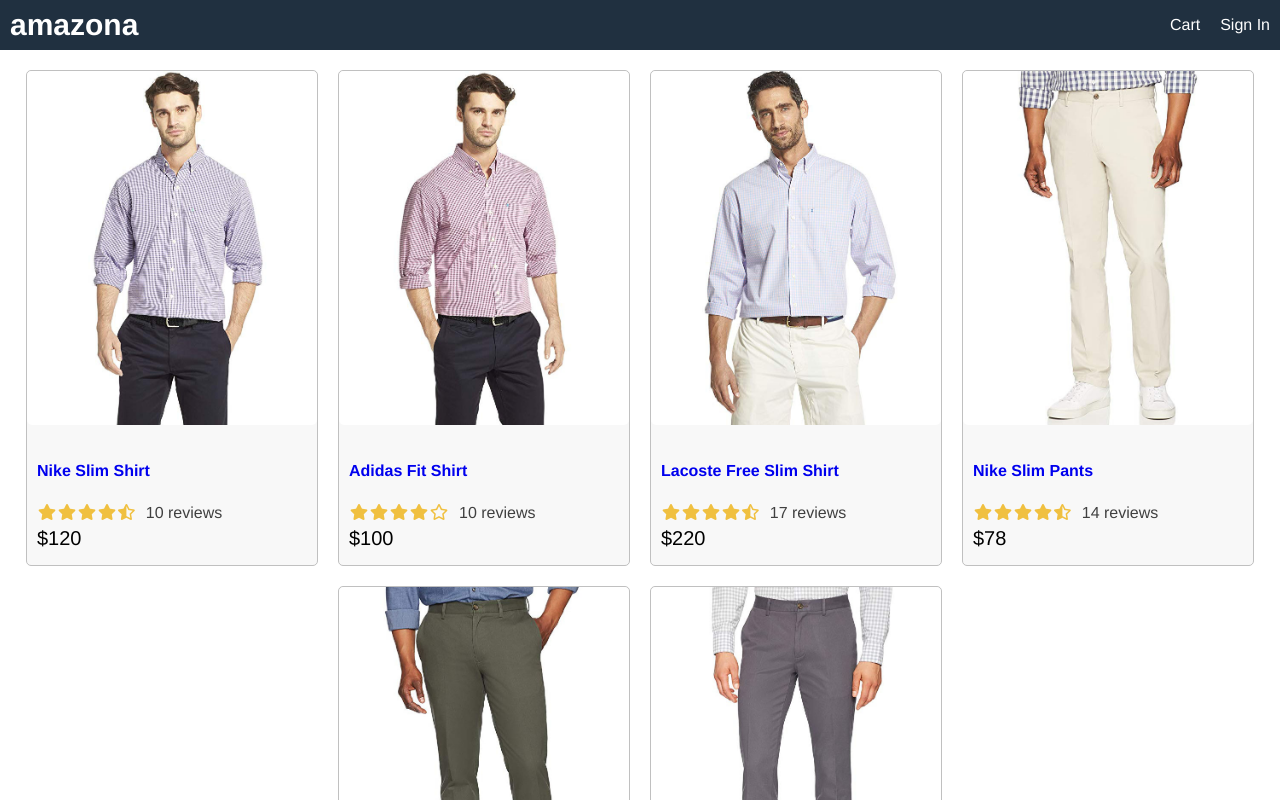
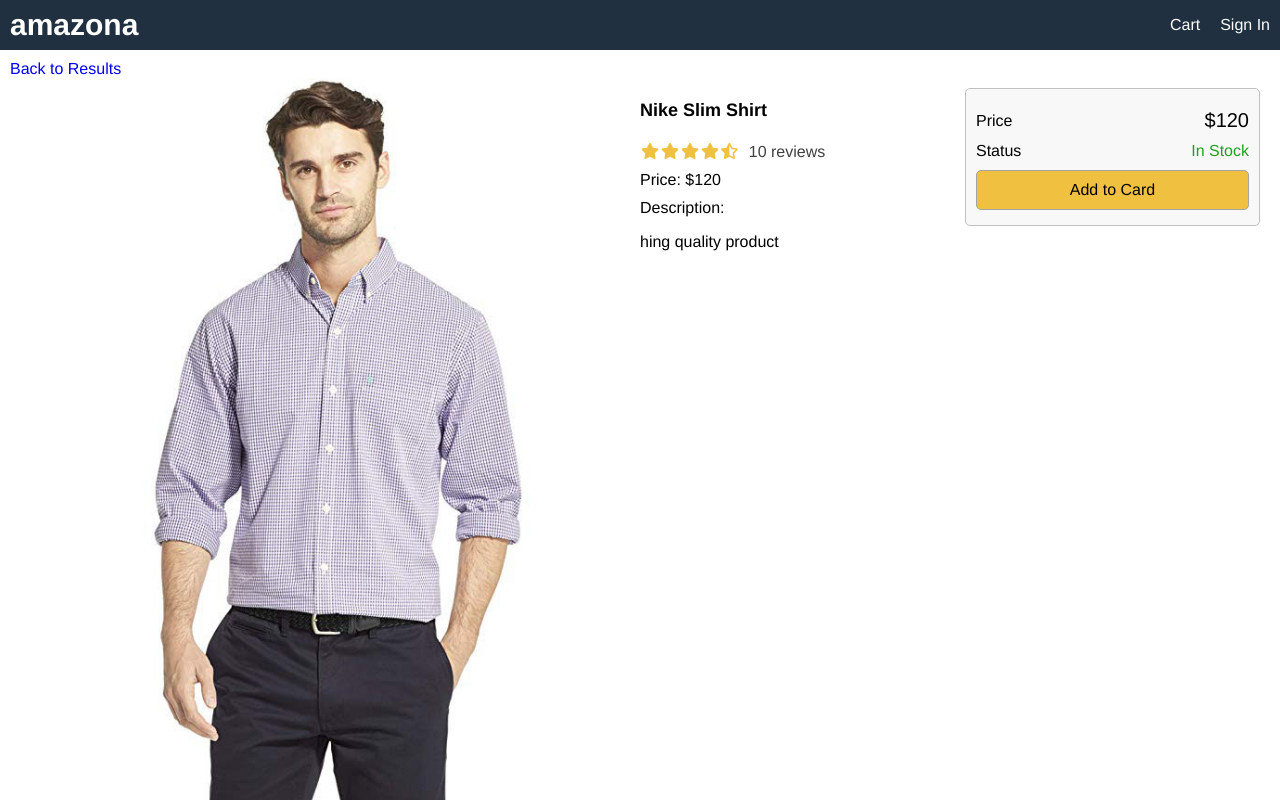
Before and after one commit to spymon/amazona-app, a React (Create React App) app in the folder frontend/: page /product/1 in a window 1280 px wide. Shown: the top 800 px of the page. Built offline with nearby package versions, Linux system fonts and the light colour scheme.

Commit message:
build homeScreen, Product Screen and added react-router-dom

```diff
--- a/frontend/package.json
+++ b/frontend/package.json
@@ -8,6 +8,7 @@
     "@testing-library/user-event": "^12.6.0",
     "react": "^17.0.1",
     "react-dom": "^17.0.1",
+    "react-router-dom": "^5.2.0",
     "react-scripts": "4.0.1",
     "web-vitals": "^0.2.4"
   },
--- a/frontend/src/App.js
+++ b/frontend/src/App.js
@@ -1,8 +1,10 @@
-import data from './data'
-import Product from './components/Product'
+import { BrowserRouter, Route } from 'react-router-dom'
+import ProductScreen from './screens/ProductScreen'
+import HomeScreen from './screens/HomeScreen'
 
 function App() {
   return (
+    <BrowserRouter>
       <div className="grid-container">
         <header className="row">
           <div>
@@ -16,14 +18,12 @@
           </div>
         </header>
         <main>
-        <div className="row center">
-          {data.products.map(product => (
-            <Product key={product._id} product={product} />
-          ))}
+          <Route path="/product/:id" component={ProductScreen}></Route>
+          <Route path="/" component={HomeScreen} exact></Route>
+        </main>
+        <footer className="row center">All right reserved</footer>
       </div>
-      </main>
-      <footer className="row center">Alll right reserved</footer>
-    </div>
+    </BrowserRouter>
   )
 }
 
--- a/frontend/src/data.js
+++ b/frontend/src/data.js
@@ -6,6 +6,7 @@
       category: 'Shirts',
       image: '/images/p1.jpg',
       price: 120,
+      countInStock: 10,
       brand: 'nike',
       rating: 4.5,
       numReviews: 10,
@@ -17,6 +18,7 @@
       category: 'Shirts',
       image: '/images/p2.jpg',
       price: 100,
+      countInStock: 20,
       brand: 'Adidas',
       rating: 4.0,
       numReviews: 10,
@@ -28,6 +30,7 @@
       category: 'Shirts',
       image: '/images/p3.jpg',
       price: 220,
+      countInStock: 0,
       brand: 'Lacoste',
       rating: 4.8,
       numReviews: 17,
@@ -39,6 +42,7 @@
       category: 'Pants',
       image: '/images/p4.jpg',
       price: 78,
+      countInStock: 15,
       brand: 'nike',
       rating: 4.5,
       numReviews: 14,
@@ -50,6 +54,7 @@
       category: 'Pants',
       image: '/images/p5.jpg',
       price: 65,
+      countInStock: 5,
       brand: 'Puma',
       rating: 4.5,
       numReviews: 10,
@@ -61,6 +66,7 @@
       category: 'Pants',
       image: '/images/p6.jpg',
       price: 139,
+      countInStock: 12,
       brand: 'Adidas',
       rating: 4.5,
       numReviews: 15,
--- a/frontend/src/index.css
+++ b/frontend/src/index.css
@@ -63,6 +63,40 @@
   color: #ff8000;
 }
 
+ul {
+  padding: 0;
+  margin: 0;
+  list-style-type: none;
+}
+
+li {
+  margin-top: 1rem;
+}
+
+button {
+  padding: 1rem;
+  border-radius: 0.5rem;
+  border: 1px solid #a4a4a4;
+  font-size: 1.6rem;
+  font-family: Helvetica, Arial, sans-serif;
+  -webkit-font-smoothing: antialiased;
+  -moz-osx-font-smoothing: grayscale;
+  background-color: #f8f8f8;
+  cursor: pointer;
+}
+
+button:hover {
+  border: 0.1rem solid #404040;
+}
+
+button.primary {
+  background-color: #f0c040;
+}
+
+button.block {
+  width: 100%;
+}
+
 /* Header */
 
 header a {
@@ -87,6 +121,17 @@
   display: flex;
   justify-content: center;
 }
+.row.top {
+  align-items: flex-start;
+}
+
+.col-1 {
+  flex: 1 1 25rem;
+}
+
+.col-2 {
+  flex: 2 1 50rem;
+}
 
 /* Images */
 
@@ -96,6 +141,10 @@
 
 img.medium {
   max-width: 29rem;
+  width: 100%;
+}
+
+img.large {
   width: 100%;
 }
 
@@ -131,3 +180,13 @@
   color: #404040;
   margin-left: 1rem;
 }
+
+/* Alert */
+
+.success {
+  color: #20a020;
+}
+
+.error {
+  color: #a02020;
+}
--- /dev/null
+++ b/frontend/src/screens/HomeScreen.js
@@ -0,0 +1,13 @@
+import React from 'react'
+import Product from '../components/Product'
+import data from '../data'
+
+export default function HomeScreen() {
+  return (
+    <div className="row center">
+      {data.products.map(product => (
+        <Product key={product._id} product={product} />
+      ))}
+    </div>
+  )
+}
--- /dev/null
+++ b/frontend/src/screens/ProductScreen.js
@@ -0,0 +1,67 @@
+import React from 'react'
+import { Link } from 'react-router-dom'
+import Rating from '../components/Rating'
+import data from '../data'
+
+export default function ProductScreen(props) {
+  const product = data.products.find(
+    product => product._id === props.match.params.id
+  )
+  if (!product) {
+    return <div>Product not found</div>
+  }
+  return (
+    <div>
+      <Link to="/">Back to Results</Link>
+      <div className="row top">
+        <div className="col-2">
+          <img className="large" src={product.image} alt={product.name} />
+        </div>
+        <div className="col-1">
+          <ul>
+            <li>
+              <h1>{product.name}</h1>
+            </li>
+            <li>
+              <Rating
+                rating={product.rating}
+                numReviews={product.numReviews}
+              ></Rating>
+            </li>
+            <li>Price: ${product.price}</li>
+            <li>
+              Description: <p>{product.description}</p>
+            </li>
+          </ul>
+        </div>
+        <div className="col-1">
+          <div className="card card-body">
+            <ul>
+              <li>
+                <div className="row">
+                  <div>Price</div>
+                  <div className="price">${product.price}</div>
+                </div>
+              </li>
+              <li>
+                <div className="row">
+                  <div>Status</div>
+                  <div>
+                    {product.countInStock > 0 ? (
+                      <span className="success">In Stock</span>
+                    ) : (
+                      <span className="error">Unavailable</span>
+                    )}
+                  </div>
+                </div>
+              </li>
+              <li>
+                <button className="primary block">Add to Card</button>
+              </li>
+            </ul>
+          </div>
+        </div>
+      </div>
+    </div>
+  )
+}
```
Also changed, not shown: 1 other file (tests, documents, lock files or other folders). Lines whose indentation alone changed are shown as unchanged.
